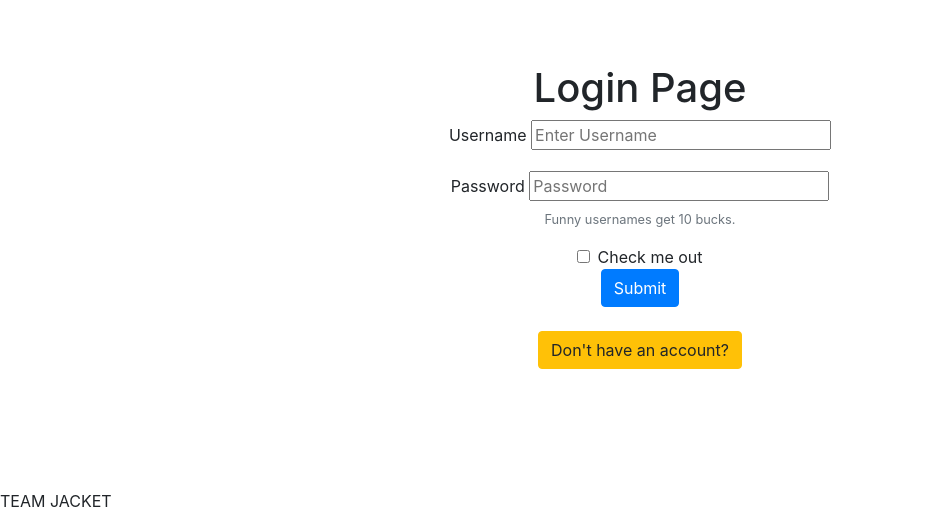
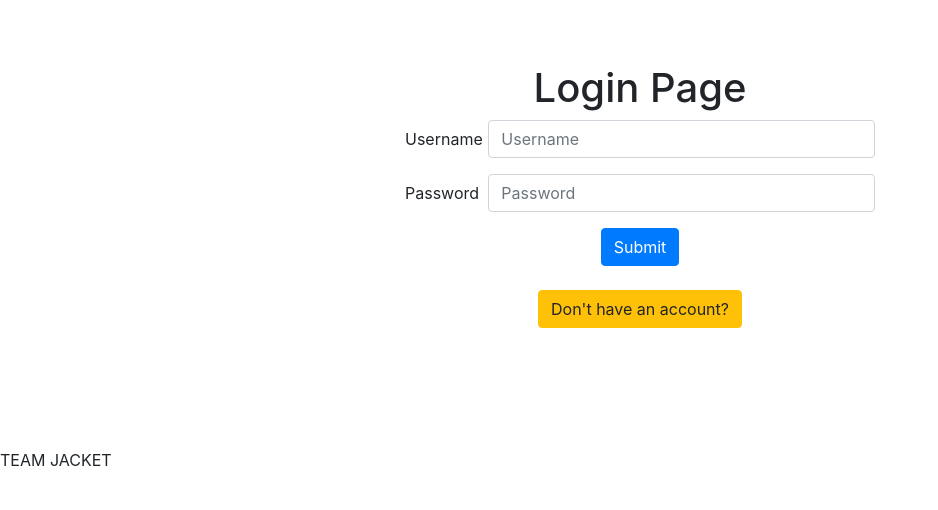
Before and after one commit to JasonZheng02/Animated_Telegram, a Flask app: page / in a window 1280 px wide. Shown: the top 510 px of the page, without its empty margins (0-938 px from the left). Run offline with Flask 2, Linux system fonts and the light colour scheme; some libraries are stand-ins or nearby versions.

Commit message:
alligned

```diff
--- a/templates/login.html
+++ b/templates/login.html
@@ -9,22 +9,32 @@
 <link rel="stylesheet" href="https://stackpath.bootstrapcdn.com/bootstrap/4.3.1/css/bootstrap.min.css" integrity="sha384-ggOyR0iXCbMQv3Xipma34MD+dH/1fQ784/j6cY/iJTQUOhcWr7x9JvoRxT2MZw1T" crossorigin="anonymous">
 </head>
 <div style ="background:white; text-align:center" class="jumbotron jumbotron-fluid" >
+<div>
 <h1> Login Page </h1>
-<form action='/login', method="POST">
-  <div class="form-group">
-    <label>Username</label>
-    <input type="username"  placeholder="Enter Username" style="width:300px;" name="username">
+</div>
 
+<form>
+  <div class="container">
+    <div class="row justify-content-center align-items-center">
+  <div class="form-group row" style="width:500px">
+
+    <label class="col-sm-2 col-form-label">Username</label>
+    <div class="col-sm-10" >
+      <input type="username" class="form-control" placeholder="Username">
+    </div>
   </div>
-  <div class="form-group">
-    <label>Password</label>
-    <input type="password" placeholder="Password" style="width:300px;" name="password">
-    <small  class="form-text text-muted">Funny usernames get 10 bucks.</small>
+</div>
+</div>
+<div class="container">
+<div class="row justify-content-center align-items-center">
+  <div class="form-group row" style="width:500px; form-align:center; text-align:center">
+    <label  class="col-sm-2 col-form-label">Password</label>
+    <div class="col-sm-10">
+      <input type="password" class="form-control"placeholder="Password" >
+    </div>
   </div>
-  <div class="form-check">
-    <input type="checkbox" class="form-check-input" id="exampleCheck1">
-    <label class="form-check-label" for="exampleCheck1">Check me out</label>
-  </div>
+</div>
+</div>
   <button type="submit" class="btn btn-primary">Submit</button>
   </form>
 <br>
```
